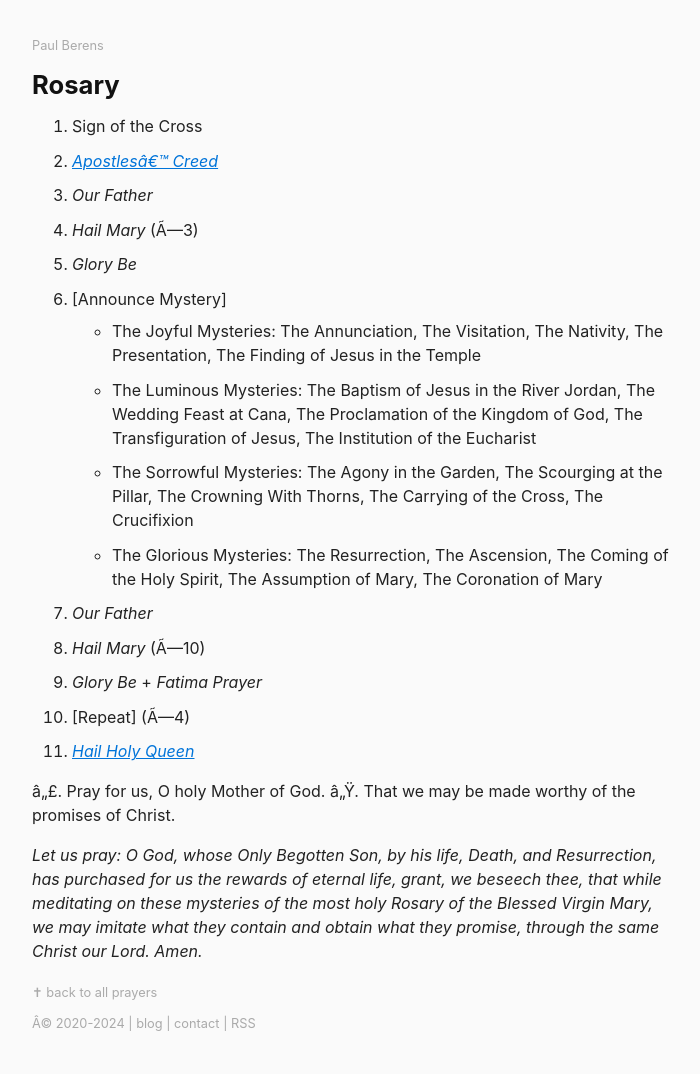
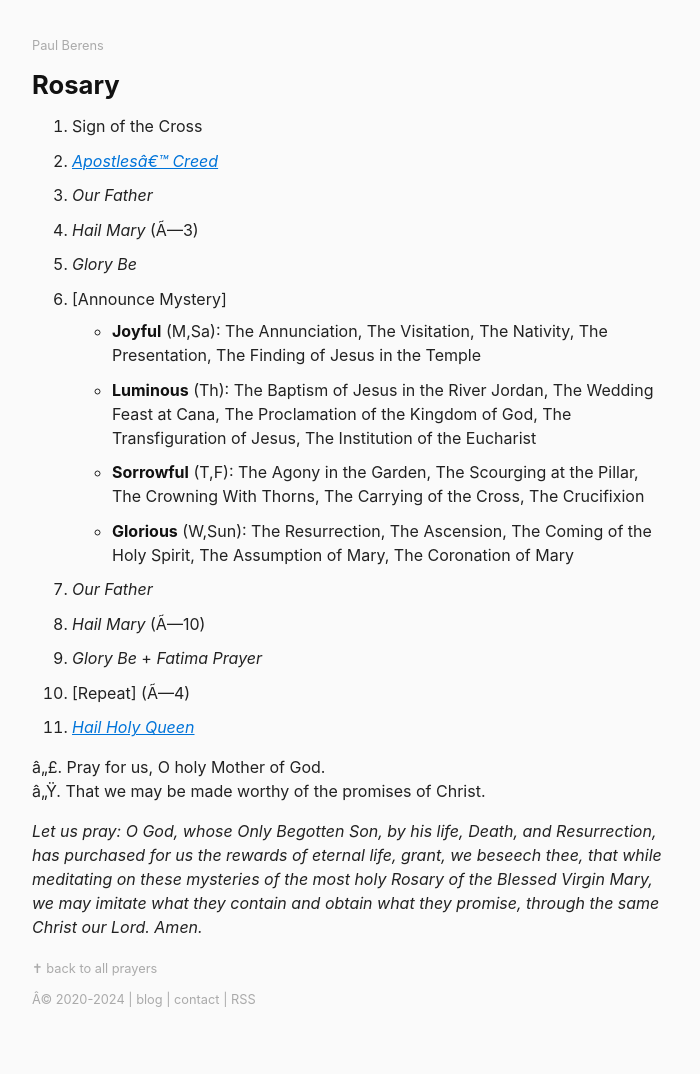
Before and after one commit to berensp/berensp.github.io, a Jekyll site: the page built from _prayers/rosary.md, in a window 1280 px wide. Shown: the whole page, without its empty margins (288-988 px from the left). Built offline with Jekyll 4.4.1, drawn with Linux system fonts in a browser that asks for light colours; a script that is not in the unit is left out; after the commit the page ends 1050 px from its top, so only the background shows below that.

Commit message:
Update rosary.md

```diff
--- a/_prayers/rosary.md
+++ b/_prayers/rosary.md
@@ -8,10 +8,10 @@
 4. *Hail Mary* (×3)
 5. *Glory Be*
 6. [Announce Mystery]
-	- The Joyful Mysteries: The Annunciation, The Visitation, The Nativity, The Presentation, The Finding of Jesus in the Temple
-	- The Luminous Mysteries: The Baptism of Jesus in the River Jordan, The Wedding Feast at Cana, The Proclamation of the Kingdom of God, The Transfiguration of Jesus, The Institution of the Eucharist
-	- The Sorrowful Mysteries: The Agony in the Garden, The Scourging at the Pillar, The Crowning With Thorns, The Carrying of the Cross, The Crucifixion
-	- The Glorious Mysteries: The Resurrection, The Ascension, The Coming of the Holy Spirit, The Assumption of Mary, The Coronation of Mary
+	- **Joyful** (M,Sa): The Annunciation, The Visitation, The Nativity, The Presentation, The Finding of Jesus in the Temple
+	- **Luminous** (Th): The Baptism of Jesus in the River Jordan, The Wedding Feast at Cana, The Proclamation of the Kingdom of God, The Transfiguration of Jesus, The Institution of the Eucharist
+	- **Sorrowful** (T,F): The Agony in the Garden, The Scourging at the Pillar, The Crowning With Thorns, The Carrying of the Cross, The Crucifixion
+	- **Glorious** (W,Sun): The Resurrection, The Ascension, The Coming of the Holy Spirit, The Assumption of Mary, The Coronation of Mary
 7. *Our Father*
 8. *Hail Mary* (×10)
 9. *Glory Be* + *Fatima Prayer*
```
